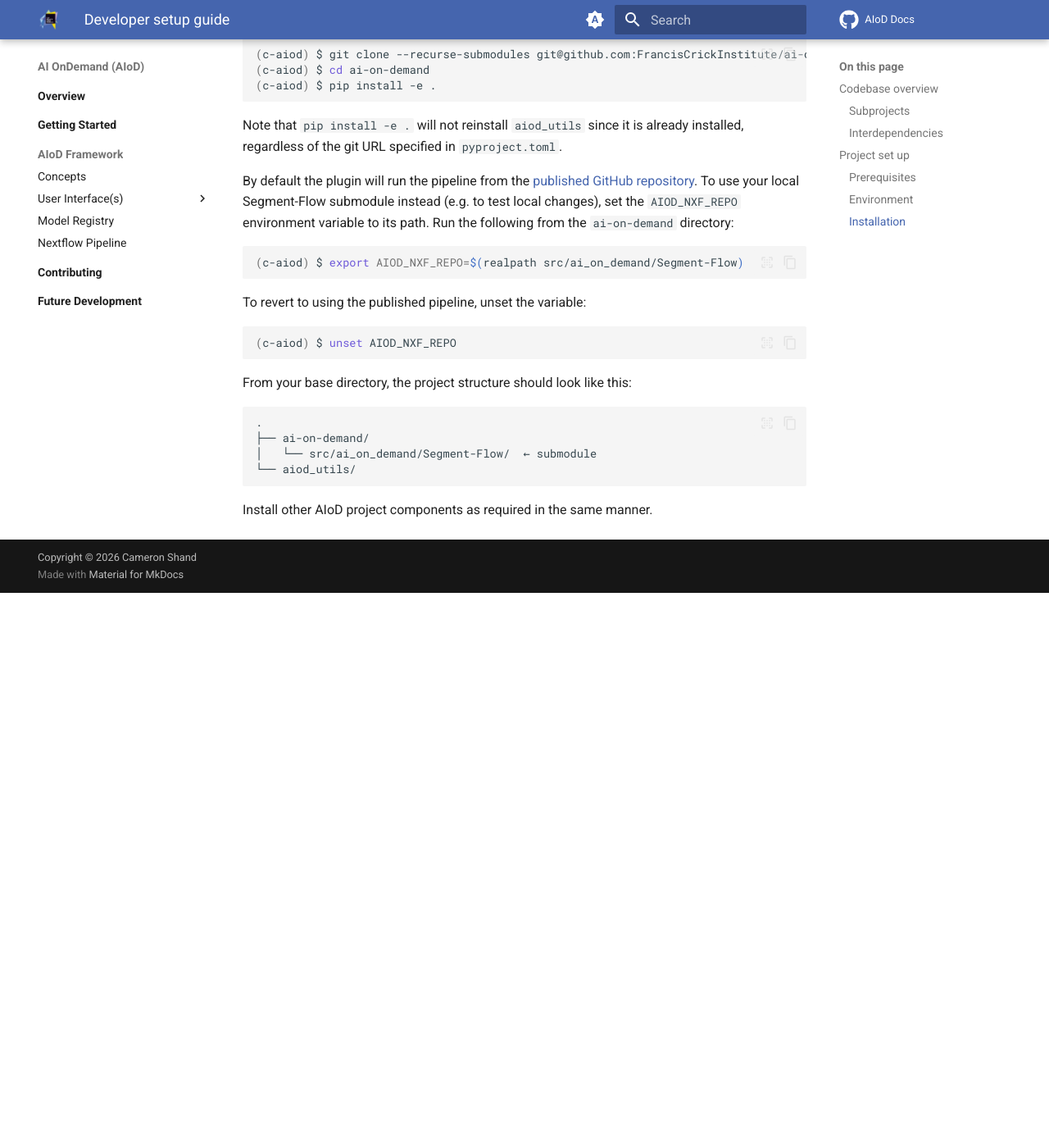
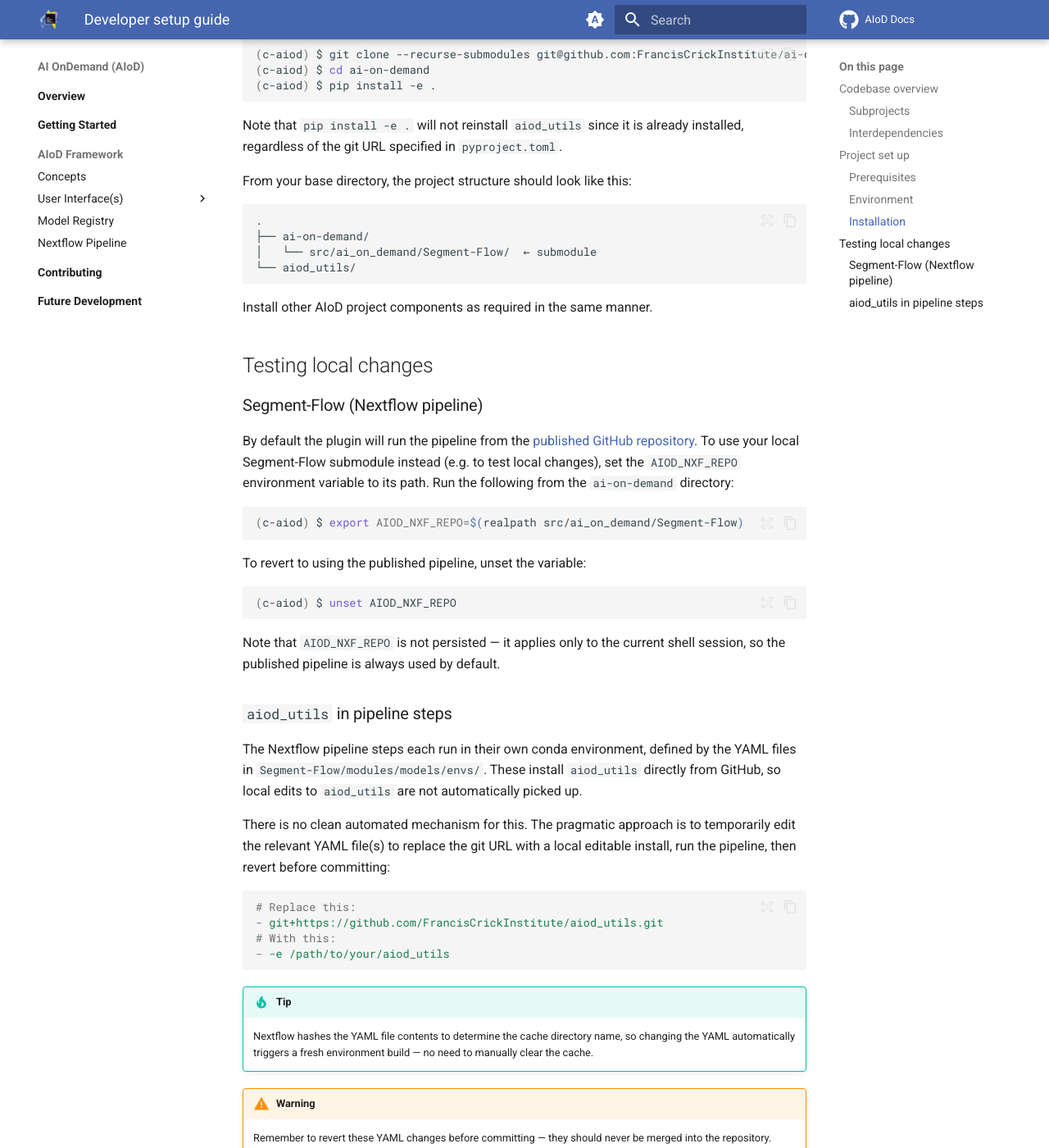
Before and after one commit to FrancisCrickInstitute/aiod_docs, an MkDocs documentation site: the page built from docs/sections/contributing/developer_setup.md, in a window 1280 px wide and 1400 px high, scrolled down 1757 px. Shown: the whole window at 82% size. Built offline with MkDocs 1.6.1 and Material for MkDocs 9.7.7, drawn with Linux system fonts in a browser that asks for light colours; comment, search, counter and statistics services are not loaded; before the commit the page ends 2480 px from its top, so only the background shows below that.

Commit message:
Add hints for local testing when changing Nextflow/aiod_utils code

````diff
--- a/docs/sections/contributing/developer_setup.md
+++ b/docs/sections/contributing/developer_setup.md
@@ -1,4 +1,3 @@
-
 # Developer setup guide
 
 This page serves as a guide for setting up your development environment for contributing to code across the AIoD project.
@@ -67,6 +66,21 @@ The `--recurse-submodules` flag is required to also clone Segment-Flow, which is
 
 Note that `pip install -e .` will not reinstall `aiod_utils` since it is already installed, regardless of the git URL specified in `pyproject.toml`.
 
+From your base directory, the project structure should look like this:
+
+```txt
+.
+├── ai-on-demand/
+│   └── src/ai_on_demand/Segment-Flow/  ← submodule
+└── aiod_utils/
+```
+
+Install other AIoD project components as required in the same manner.
+
+## Testing local changes
+
+### Segment-Flow (Nextflow pipeline)
+
 By default the plugin will run the pipeline from the [published GitHub repository](https://github.com/FrancisCrickInstitute/Segment-Flow).
 To use your local Segment-Flow submodule instead (e.g. to test local changes), set the `AIOD_NXF_REPO` environment variable to its path.
 Run the following from the `ai-on-demand` directory:
@@ -81,13 +95,23 @@ To revert to using the published pipeline, unset the variable:
 (c-aiod) $ unset AIOD_NXF_REPO
 ```
 
-From your base directory, the project structure should look like this:
+Note that `AIOD_NXF_REPO` is not persisted — it applies only to the current shell session, so the published pipeline is always used by default.
 
-```txt
-.
-├── ai-on-demand/
-│   └── src/ai_on_demand/Segment-Flow/  ← submodule
-└── aiod_utils/
+### `aiod_utils` in pipeline steps
+
+The Nextflow pipeline steps each run in their own conda environment, defined by the YAML files in `Segment-Flow/modules/models/envs/`. These install `aiod_utils` directly from GitHub, so local edits to `aiod_utils` are not automatically picked up.
+
+There is no clean automated mechanism for this. The pragmatic approach is to temporarily edit the relevant YAML file(s) to replace the git URL with a local editable install, run the pipeline, then revert before committing:
+
+```yaml
+# Replace this:
+- git+https://github.com/FrancisCrickInstitute/aiod_utils.git
+# With this:
+- -e /path/to/your/aiod_utils
 ```
 
-Install other AIoD project components as required in the same manner.
+!!! tip
+    Nextflow hashes the YAML file contents to determine the cache directory name, so changing the YAML automatically triggers a fresh environment build — no need to manually clear the cache.
+
+!!! warning
+    Remember to revert these YAML changes before committing — they should never be merged into the repository.
````
